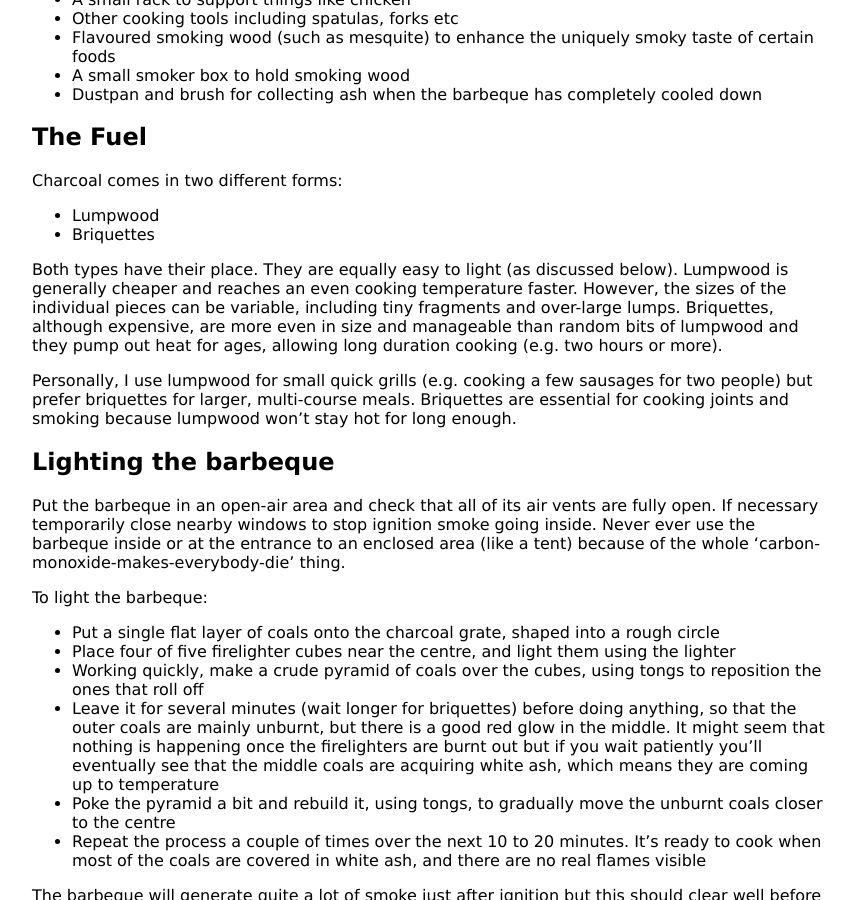
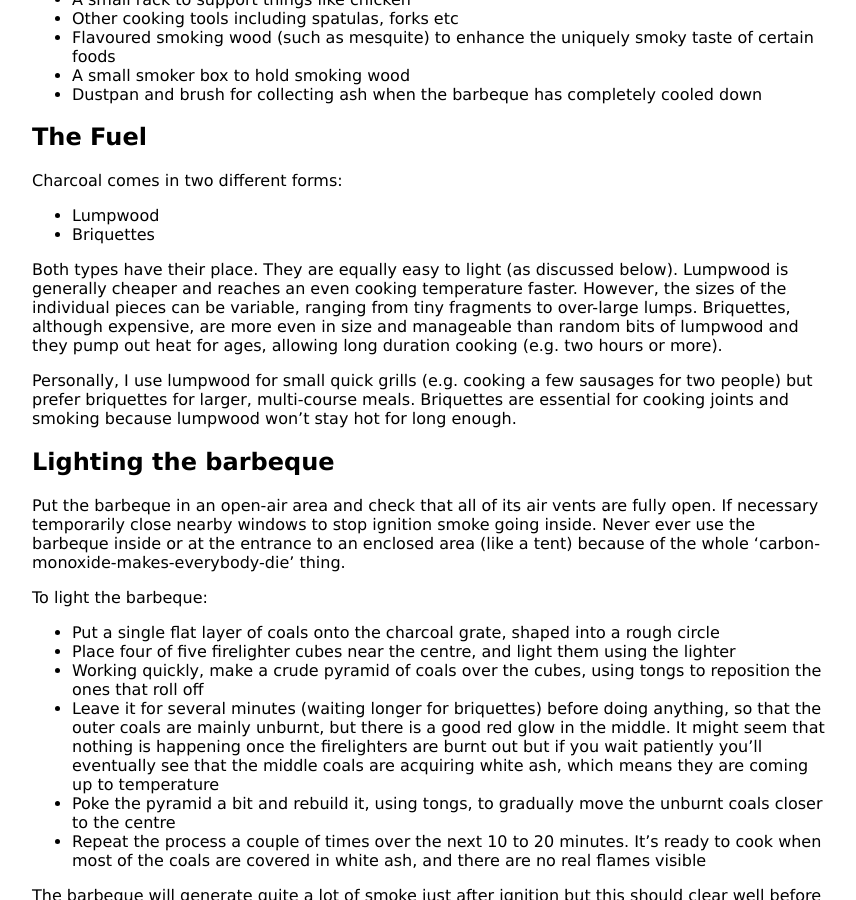
Before and after one commit to KineticLensman/KineticLensman.github.io, a Jekyll site: the page built from _posts/2018-08-12-barbecue-part1.md, in a window 1280 px wide and 900 px high, scrolled down 910 px. Shown: the whole window, without its empty margins (208-1064 px from the left). Built offline with Jekyll 4.4.1, drawn with Linux system fonts in a browser that asks for light colours.

Commit message:
clarity, reword

```diff
--- a/_posts/2018-08-12-barbecue-part1.md
+++ b/_posts/2018-08-12-barbecue-part1.md
@@ -35,7 +35,7 @@ Charcoal comes in two different forms:
 * Lumpwood
 * Briquettes
 
-Both types have their place. They are equally easy to light (as discussed below). Lumpwood is generally cheaper and reaches an even cooking temperature faster. However, the sizes of the individual pieces can be variable, including tiny fragments and over-large lumps. Briquettes, although expensive, are more even in size and manageable than random bits of lumpwood and they pump out heat for ages, allowing long duration cooking (e.g. two hours or more).
+Both types have their place. They are equally easy to light (as discussed below). Lumpwood is generally cheaper and reaches an even cooking temperature faster. However, the sizes of the individual pieces can be variable, ranging from tiny fragments to over-large lumps. Briquettes, although expensive, are more even in size and manageable than random bits of lumpwood and they pump out heat for ages, allowing long duration cooking (e.g. two hours or more).
 
 Personally, I use lumpwood for small quick grills (e.g. cooking a few sausages for two people) but prefer briquettes for larger, multi-course meals. Briquettes are essential for cooking joints and smoking because lumpwood won't stay hot for long enough.
 
@@ -47,7 +47,7 @@ To light the barbeque:
 * Put a single flat layer of coals onto the charcoal grate, shaped into a rough circle
 * Place four of five firelighter cubes near the centre, and light them using the lighter
 * Working quickly, make a crude pyramid of coals over the cubes, using tongs to reposition the ones that roll off
-* Leave it for several minutes (wait longer for briquettes) before doing anything, so that the outer coals are mainly unburnt, but there is a good red glow in the middle. It might seem that nothing is happening once the firelighters are burnt out but if you wait patiently you'll eventually see that the middle coals are acquiring white ash, which means they are coming up to temperature
+* Leave it for several minutes (waiting longer for briquettes) before doing anything, so that the outer coals are mainly unburnt, but there is a good red glow in the middle. It might seem that nothing is happening once the firelighters are burnt out but if you wait patiently you'll eventually see that the middle coals are acquiring white ash, which means they are coming up to temperature
 * Poke the pyramid a bit and rebuild it, using tongs, to gradually move the unburnt coals closer to the centre
 * Repeat the process a couple of times over the next 10 to 20 minutes. It's ready to cook when most of the coals are covered in white ash, and there are no real flames visible
 
```
